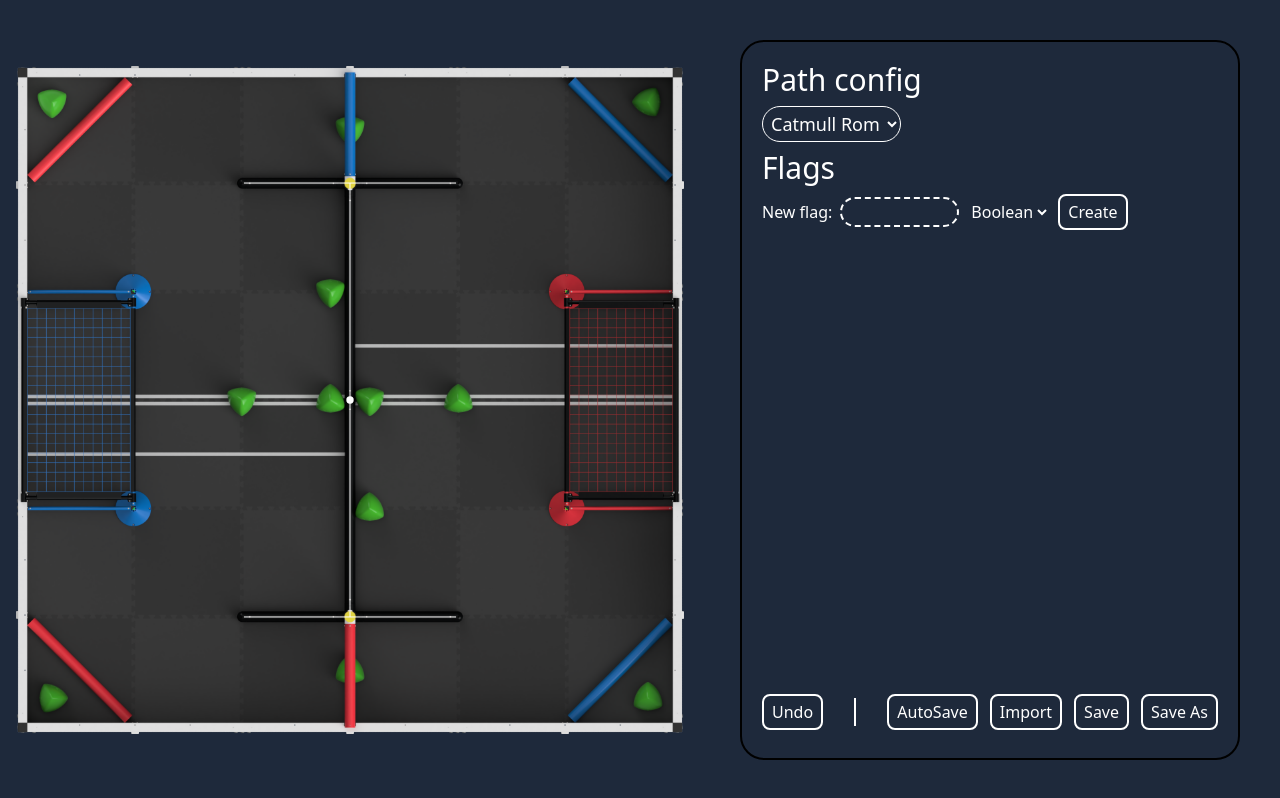
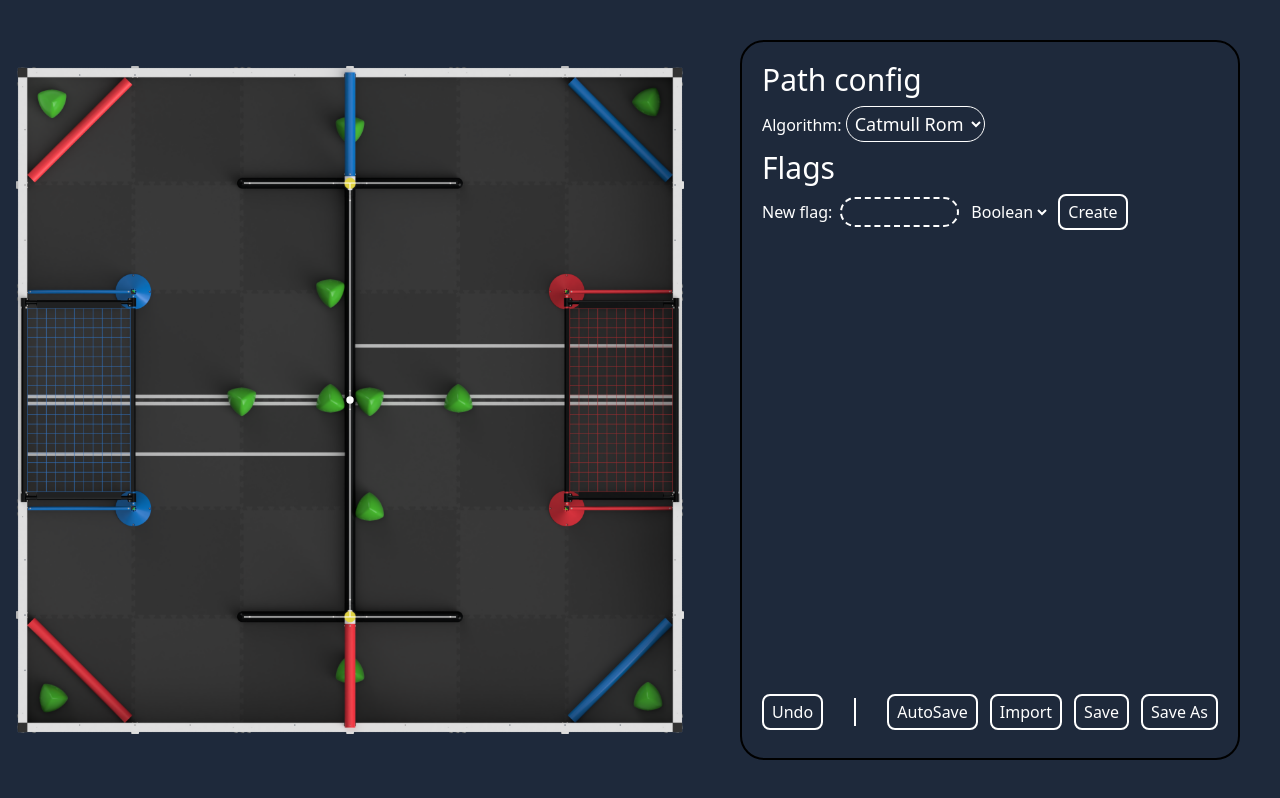
Before and after one commit to Genius6942/pathgen, a Svelte app: page / in a window 1280 px wide. Built offline with nearby package versions, Linux system fonts and the light colour scheme.

Commit message:
change a label !

```diff
--- a/src/App.svelte
+++ b/src/App.svelte
@@ -32,7 +32,8 @@
       {#if !point}
         <div class="flex flex-col gap-2">
           <h1 class="text-3xl">Path config</h1>
-          <div>
+          <label>
+						Algorithm:
             <select
               on:change={(e) =>{
 								// @ts-ignore
@@ -59,7 +60,7 @@
                 </option>
               {/each}
             </select>
-          </div>
+          </label>
           <h1 class="text-3xl">Flags</h1>
           {#each Array(Object.keys($config.flags).length)
             .fill(null)
```
